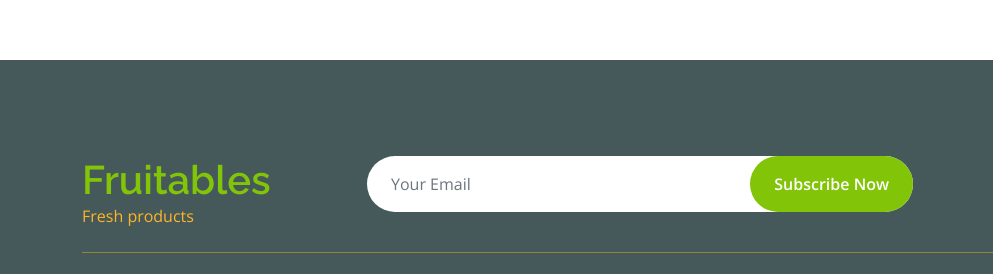
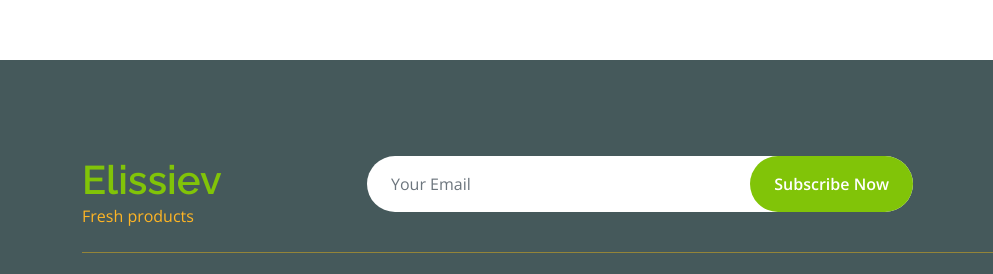
Before and after one commit to M-Badawy-Farag/elissev_company, a plain HTML site: page index.html in a window 1280 px wide. Shown: the part 6878-7152 px from the top of the page, 0-993 px from the left. Drawn offline with nearby package versions, Linux system fonts and the light colour scheme.

Commit message:
Update index.html

```diff
--- a/index.html
+++ b/index.html
@@ -1110,7 +1110,7 @@
                     <div class="row g-4">
                         <div class="col-lg-3">
                             <a href="#">
-                                <h1 class="text-primary mb-0">Fruitables</h1>
+                                <h1 class="text-primary mb-0">Elissiev</h1>
                                 <p class="text-secondary mb-0">Fresh products</p>
                             </a>
                         </div>
```
